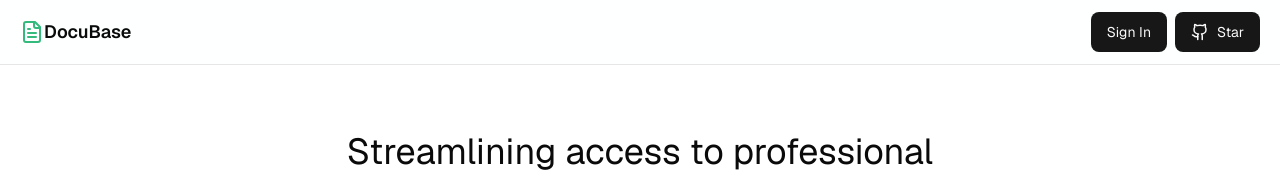
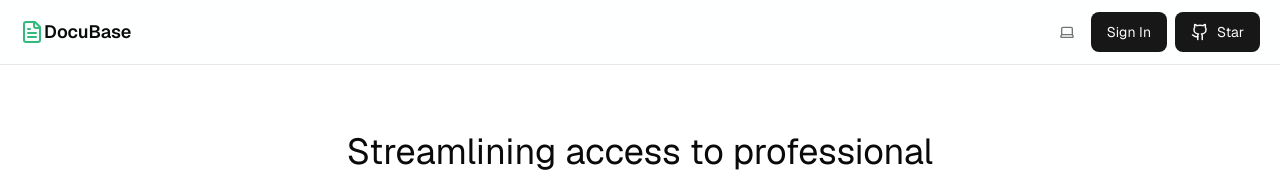
Before and after one commit to devjdn/DocuBase, a Next.js app in the folder docu/: page / in a window 1280 px wide. Shown: the top 172 px of the page. Built offline with nearby package versions, Linux system fonts and the light colour scheme; no server answers.

Commit message:
Search feature is now working, need to add keyboard nav for search results. Added the theme switcher to the header

```diff
--- a/docu/app/globals.css
+++ b/docu/app/globals.css
@@ -7,59 +7,6 @@
 @custom-variant dark (&:is(.dark *));
 
 @custom-variant dark (&:is(.dark *));
-
-@theme {
-  --color-border: hsl(var(--border));
-  --color-input: hsl(var(--input));
-  --color-ring: hsl(var(--ring));
-  --color-background: hsl(var(--background));
-  --color-foreground: hsl(var(--foreground));
-
-  --color-primary: hsl(var(--primary));
-  --color-primary-foreground: hsl(var(--primary-foreground));
-
-  --color-secondary: hsl(var(--secondary));
-  --color-secondary-foreground: hsl(var(--secondary-foreground));
-
-  --color-destructive: hsl(var(--destructive));
-  --color-destructive-foreground: hsl(var(--destructive-foreground));
-
-  --color-muted: hsl(var(--muted));
-  --color-muted-foreground: hsl(var(--muted-foreground));
-
-  --color-accent: hsl(var(--accent));
-  --color-accent-foreground: hsl(var(--accent-foreground));
-
-  --color-popover: hsl(var(--popover));
-  --color-popover-foreground: hsl(var(--popover-foreground));
-
-  --color-card: hsl(var(--card));
-  --color-card-foreground: hsl(var(--card-foreground));
-
-  --radius-lg: var(--radius);
-  --radius-md: calc(var(--radius) - 2px);
-  --radius-sm: calc(var(--radius) - 4px);
-
-  --animate-accordion-down: accordion-down 0.2s ease-out;
-  --animate-accordion-up: accordion-up 0.2s ease-out;
-
-  @keyframes accordion-down {
-    from {
-      height: 0;
-    }
-    to {
-      height: var(--radix-accordion-content-height);
-    }
-  }
-  @keyframes accordion-up {
-    from {
-      height: var(--radix-accordion-content-height);
-    }
-    to {
-      height: 0;
-    }
-  }
-}
 
 @utility container {
   margin-inline: auto;
@@ -150,17 +97,6 @@
   }
 }
 
-@utility container {
-  margin-inline: auto;
-  padding-inline: 2rem;
-  @media (width >= --theme(--breakpoint-sm)) {
-    max-width: none;
-  }
-  @media (width >= 1400px) {
-    max-width: 1400px;
-  }
-}
-
 /*
   The default border color has changed to `currentColor` in Tailwind CSS v4,
   so we've added these compatibility styles to make sure everything still
@@ -220,8 +156,8 @@
   }
 
   .dark {
-    --brand: 152 56.3% 56.7%;
-    --background: 99 0% 5%;
+    --brand: 152 56.3% 46.7%;
+    --background: 0 0% 6%;
     --foreground: 0 0% 98%;
     --link-active: 152 56.3% 10%;
     --link-active-foreground: 152 56.3% 56.7%;
@@ -241,7 +177,7 @@
     --accent-foreground: 0 0% 98%;
     --destructive: 0 62.8% 30.6%;
     --destructive-foreground: 0 0% 98%;
-    --border: 0 0% 14.9%;
+    --border: 0 0% 12.9%;
     --input: 0 0% 14.9%;
     --ring: 0 0% 83.1%;
     --chart-1: 220 70% 50%;
--- a/docu/app/links/layout.tsx
+++ b/docu/app/links/layout.tsx
@@ -5,7 +5,7 @@ export default function DocumentationLayout({children}: {children: React.ReactNo
             <div className="w-full flex flex-col md:grid md:grid-cols-[auto_1fr] grow">
                 <Sidebar/>
 
-                <main className="grow max-w-5xl px-5 py-10 md:p-10">
+                <main className="grow max-w-prose px-6 py-10 md:p-10 md:rounded-tl-rounded">
                     {children}
                 </main>
             </div>
--- a/docu/app/links/page.tsx
+++ b/docu/app/links/page.tsx
@@ -3,26 +3,26 @@ import { Heading1, Heading2 } from "@/components/typography/headings"
 export default function DocumentationPage(){
     return(
         <section className="flex flex-col gap-10">
-            <div className="max-w-prose py-2 px-3 border border-warning-foreground rounded-md bg-warning text-warning-foreground">
+            <div className="py-2 px-3 border border-warning-foreground rounded-md bg-warning text-warning-foreground">
                 <p>
                     Documentation pages are unstable on mobile. This will be fixed in the future. For now, please stick to desktop usage of DocuBase.
                 </p>
             </div>
             <div>
                 <Heading1 text={"Documentation Library"}/>
-                <p className="max-w-prose text-muted-foreground">
+                <p className="text-muted-foreground">
                     This is where all of the documentation links in DocuBase are located. Filter by category, or simply search for the specific link you&apos;re looking for.
                 </p>
             </div>
             <div>
                 <Heading2 text={"The state of link descriptions"}/>
-                <p className="max-w-prose text-muted-foreground">
+                <p className="text-muted-foreground">
                     DocuBase is strongly reliant on community contribution to grow the database and improve existing information. When I created this database, I inserted some less than helpful descriptions, you as a community can improve these by editing them and sending a request for it to be approved.
                 </p>
             </div>
             <div>
                 <Heading2 text={"Why I built DocuBase"}/>
-                <p className="max-w-prose text-muted-foreground">
+                <p className="text-muted-foreground">
                     I built DocuBase purely due to the fact that I hate searching Google for official documenation. Yeah, that may seem lazy. Yeah, I could just bookmark links. But searching Google is repetitive, and bookmarks get crowded very quickly with links that aren&apos;t relevant to web dev.
                 </p>
             </div>
--- a/docu/app/types/links.d.ts
+++ b/docu/app/types/links.d.ts
@@ -64,3 +64,11 @@ export interface SubmittedLinksArray {
         name: string;
     };
 }[];
+
+export interface SearchResults {
+    result: {
+        name: string;
+        url_slug: string;
+        category_name: string;
+    }[];
+};
--- a/docu/components/header/header-wrapper.tsx
+++ b/docu/components/header/header-wrapper.tsx
@@ -8,6 +8,7 @@ import {
     UserButton
   } from '@clerk/nextjs';
 import { Button } from "../ui/button";
+import { ThemeSwitcher } from "../ui/theme-switcher";
 
 export default function HeaderWrapper() {
     return(
@@ -23,6 +24,7 @@ export default function HeaderWrapper() {
                         </Link>
                     </div>
                     <div className="flex flex-row items-center justify-center gap-2">
+                        <ThemeSwitcher/>
                         <SignedOut>
                           <SignInButton mode="modal">
                             <Button size="default" variant={"default"}>Sign In</Button>
--- a/docu/components/search/search-bar.tsx
+++ b/docu/components/search/search-bar.tsx
@@ -1,12 +1,52 @@
 "use client";
 
-import { Search } from "lucide-react";
-import { FormEvent, useState } from "react";
+import { Search, X } from "lucide-react";
+import { FormEvent, useEffect, useState } from "react";
 import { useSidebar } from "@/providers/sidebar-provider";
 import { Button } from "../ui/button";
+import { createClient } from "@supabase/supabase-js";
+import Link from "next/link";
+import { categoryIcons } from "@/lib/docubase";
+
+const client = createClient(
+    process.env.NEXT_PUBLIC_SUPABASE_URL!,
+    process.env.NEXT_PUBLIC_SUPABASE_ANON_KEY!
+);
 
 export default function SearchBar() {
     const { isOpen, toggleSidebar } = useSidebar();
+    const [query, setQuery] = useState("");
+    const [debouncedQuery, setDebouncedQuery] = useState(query);
+    const [results, setResults] = useState<any[]>([]);
+
+    useEffect(() => {
+        const handler = setTimeout(() => {
+            setDebouncedQuery(query);
+        }, 300);
+
+        return () => clearTimeout(handler);
+    }, [query]);
+
+    useEffect(() => {
+        const searchLinks = async () => {
+            if(debouncedQuery.trim() === "") {
+                setResults([]);
+                return;
+            }
+
+            const {data: result, error} = await client
+                .rpc('search_links_by_name_prefix', {prefix: debouncedQuery});
+
+
+            if(error) {
+                console.error("Error searching links:", error);
+            } else {
+                setResults(result || []);
+            }
+        }
+
+        searchLinks();
+    }, [debouncedQuery, client]);
 
     if (!isOpen) {
         return(
@@ -23,7 +63,7 @@ export default function SearchBar() {
     }
 
     return(
-        <div>
+        <div className="relative">
             <form
             className="border border-input bg-background h-9 px-2 flex items-center gap-2 rounded-md ring-offset-background has-placeholder:text-muted-foreground has-focus-visible:outline-hidden has-focus-visible:ring-1 has-focus-visible:ring-brand has-focus-visible:ring-offset-2"
             onSubmit={((e: FormEvent) => e.preventDefault())}
@@ -31,8 +71,37 @@ export default function SearchBar() {
                 <div>
                     <Search className="stroke-muted-foreground" size={18}/>
                 </div>
-                <input className="text-sm w-full flex-1 focus:ring-0 focus:outline-none" type="text" placeholder="Search for a link"/>
+                <input
+                    className="text-sm w-full flex-1 focus:ring-0 focus:outline-none"
+                    type="text"
+                    placeholder="Search for a link"
+                    value={query}
+                    onChange={(e) => setQuery(e.target.value)}
+                />
+                {query.valueOf() !== "" && (
+                    <button className="cursor-pointer" onClick={() => setQuery("")}>
+                        <X size={12} strokeWidth={3}/>
+                    </button>
+                )}
             </form>
+
+            {results.length > 0  && (
+                <div className="border border-border rounded-lg p-2 bg-background w-full absolute top-[38px] z-10">
+                    <ol className="flex flex-col gap-2">
+                        {results.map((result, resultIndex) => (
+                           <Button key={resultIndex} asChild variant={"ghost"} size={"default"} justify={"default"}>
+                                <Link className="flex gap-2" href={`/links/${result.url_slug}`}>
+                                    {categoryIcons[result.category_name]}
+                                    <div className="flex flex-col">
+                                        <p>{result.name}</p>
+                                        <p className="text-muted-foreground text-xs">{result.category_name}</p>
+                                    </div>
+                                </Link>
+                           </Button>
+                        ))}
+                    </ol>
+                </div>
+            )}
         </div>
     );
 }
--- a/docu/components/sidebar/sidebar-wrapper.tsx
+++ b/docu/components/sidebar/sidebar-wrapper.tsx
@@ -27,7 +27,7 @@ export default function SidebarWrapper({links, isAdmin}: SidebarLinkInfo & {isAd
 
     return(
         <div className={clsx(
-            "sticky top-16 flex flex-col gap-4 grow bg-background styled-scrollbar border-border border-r h-full max-h-[calc(100svh_-_65px)] p-5",
+            "sticky top-16 flex flex-col gap-4 grow bg-background styled-scrollbar border-r border-border h-full max-h-[calc(100svh_-_65px)] p-5",
             {"auto": state === "closed"},
             {"w-68": state === "expanded"}
             )}
```
